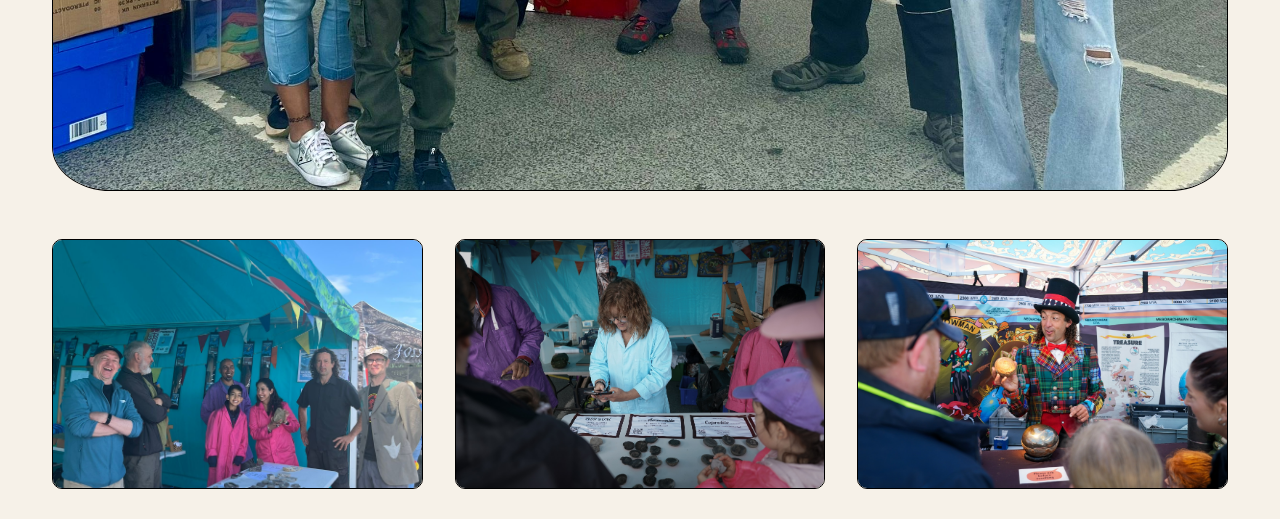
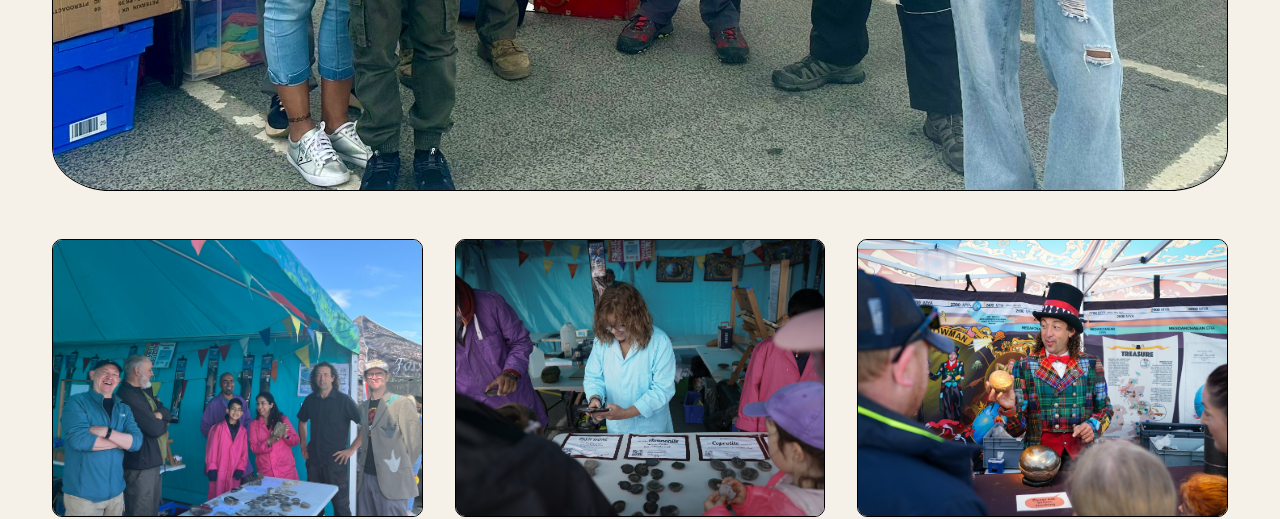
Before and after one commit to HollyT85/ESO2, a Django app: page /events/redcar in a window 1280 px wide. Shown: the part 958-1477 px from the top of the page. Run offline with Django 5.2, Linux system fonts and the light colour scheme; some libraries are stand-ins or nearby versions; some web fonts are replaced.

Commit message:
changes to cards for portrait images

```diff
--- a/static/css/base.css
+++ b/static/css/base.css
@@ -262,8 +262,9 @@ section p {
 
 .photo-card img {
     width: 100%;
-    height: 250px;
+    aspect-ratio: 4 / 3;
     object-fit: cover;
+    object-position: center;
     border-radius: 10px;
     border: 1px solid black;
 }
```
